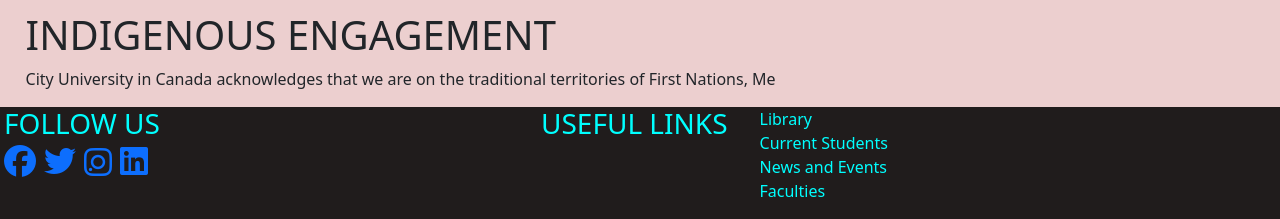
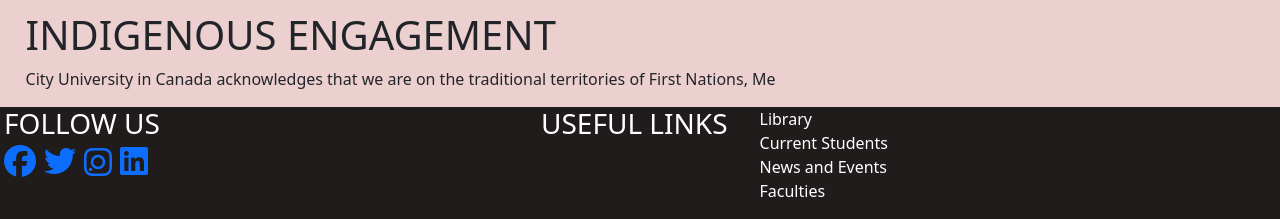
Before and after one commit to Patoski-patoski/Chibbs-Website, a plain HTML site: page index.html in a window 1280 px wide. Shown: the part 6617-6836 px from the top of the page. Drawn offline with Linux system fonts and the light colour scheme.

Commit message:
all aqua colors changed to white

```diff
--- a/style.css
+++ b/style.css
@@ -60,7 +60,7 @@ Top-styling */
 }
 
 .down-headings{
-color: aqua;
+color: white;
 
 }
 
@@ -71,7 +71,7 @@ color: aqua;
 
 .list li a{
 text-decoration: none;
-color: aqua;
+color: white;
 
 }
 
@@ -99,7 +99,7 @@ display: block;
 
 .navbar-toggler:hover{
 
-background-color:rgb(236, 207, 207) ;
+background-color:white ;
 cursor: pointer;
 
 }
```
